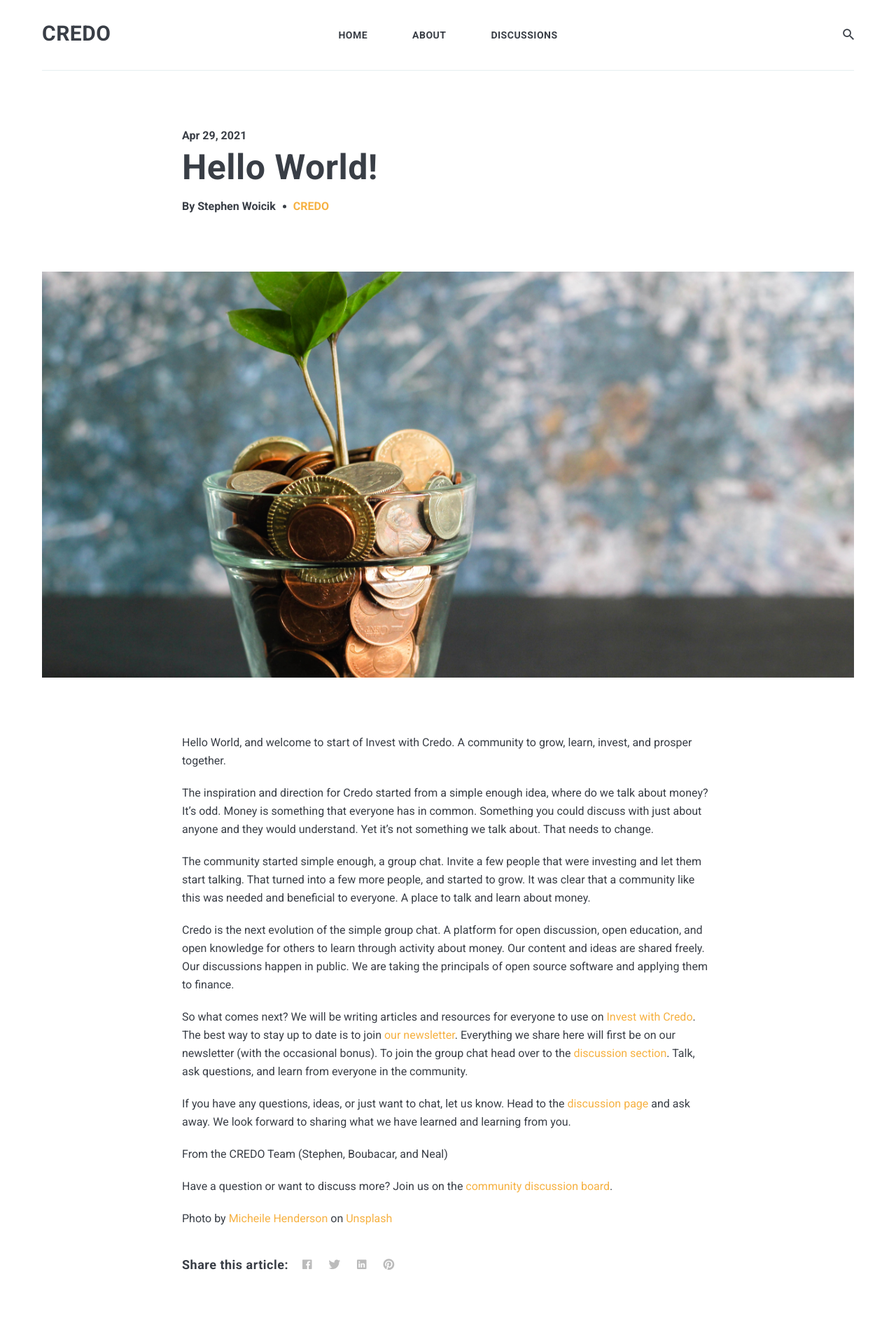
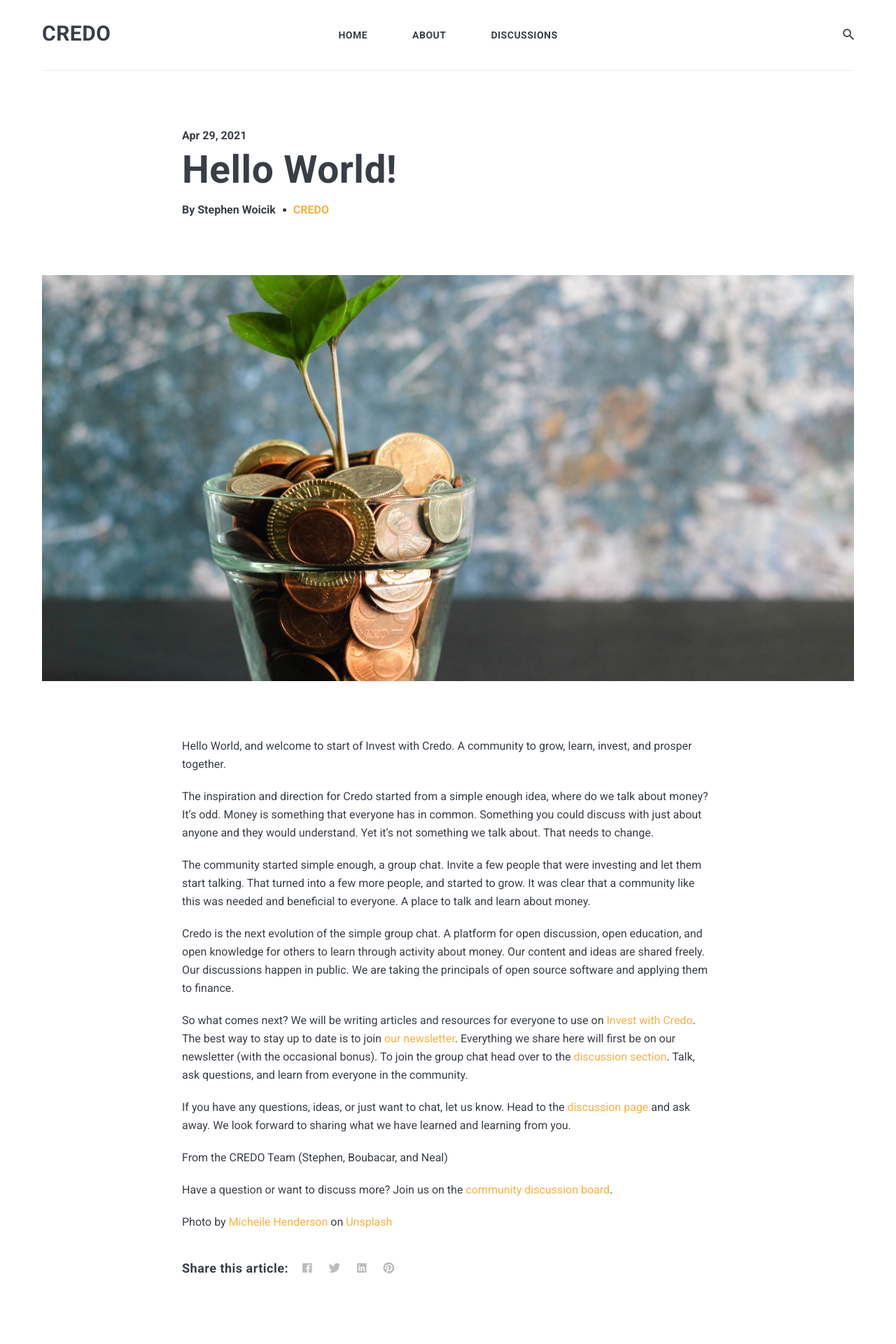
Before and after one commit to investwithcredo/investwithcredo.com, a Jekyll site: the page built from _posts/2021-04-29-hello-world.md, in a window 1280 px wide. Shown: the top 1920 px of the page at 70% size. Built offline with Jekyll 4.4.1, drawn with Linux system fonts in a browser that asks for light colours; nearby versions of some CDN libraries.

Commit message:
Update _post.scss

```diff
--- a/_sass/4-layouts/_post.scss
+++ b/_sass/4-layouts/_post.scss
@@ -6,8 +6,8 @@
     margin-bottom: 10px;
     /*width: 500px;*/
     max-width: 100%;
-    font-size: 50px;
-    line-height: 65px;
+    font-size: 55px;
+    line-height: 70px;
   }
 
   .post__date {
```
